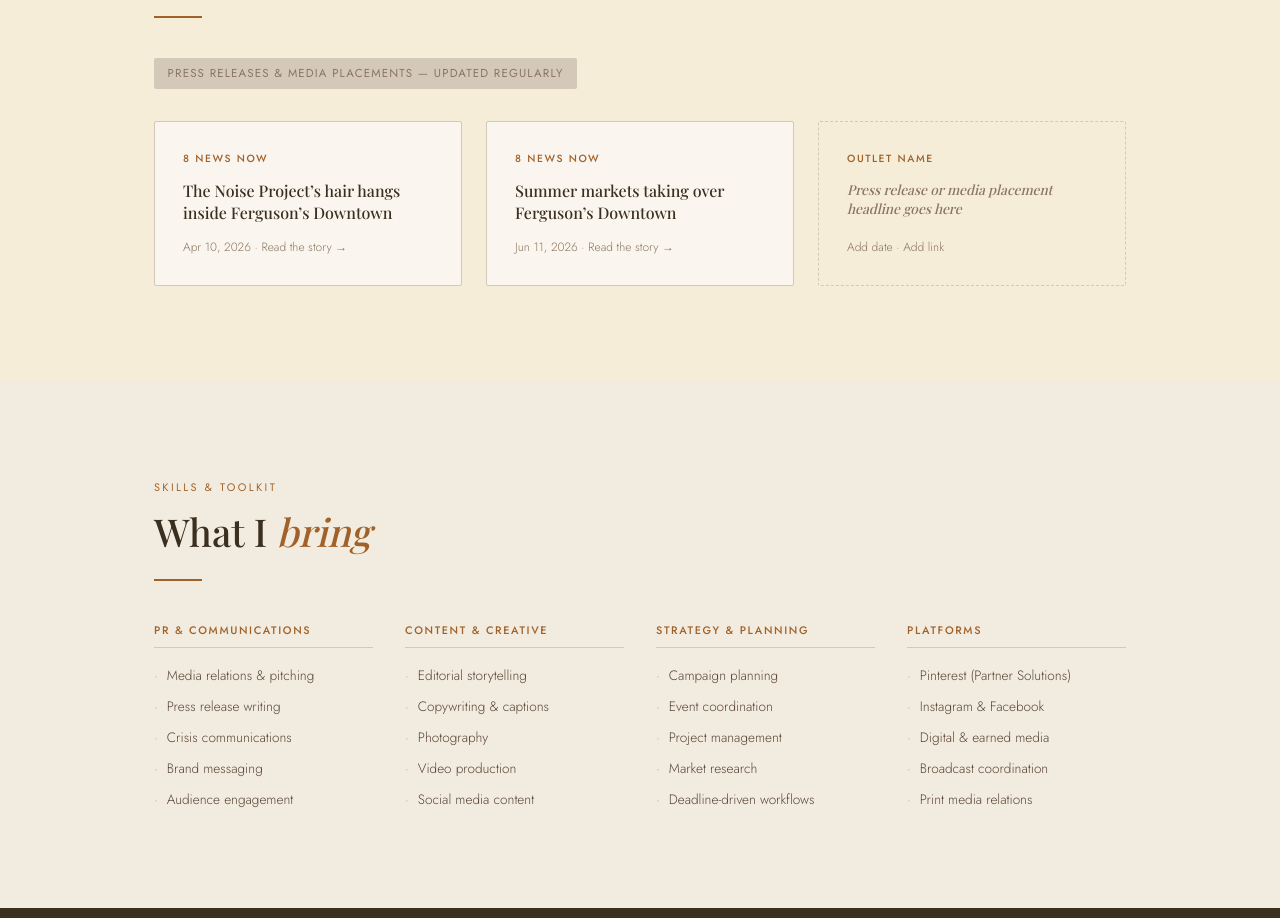
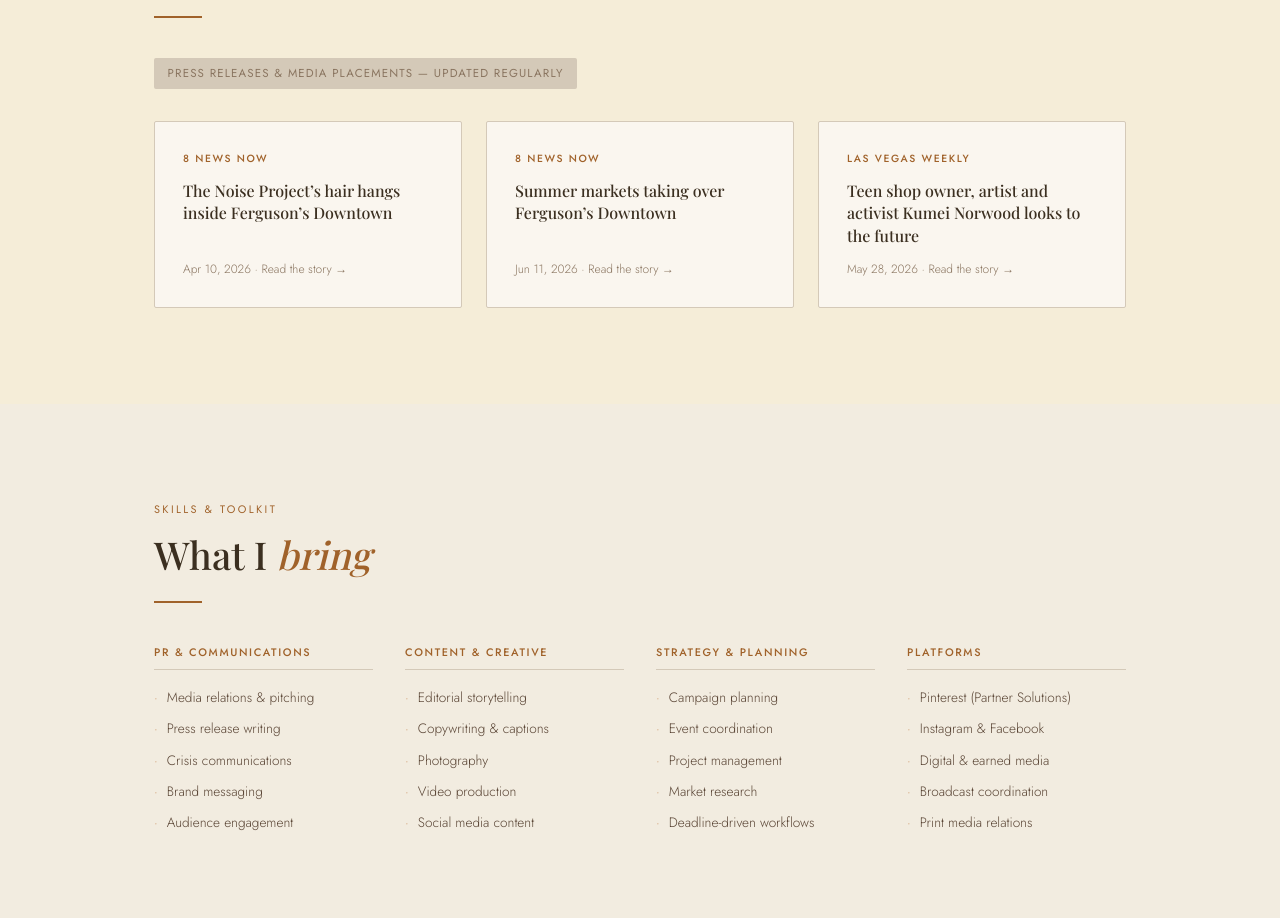
Before and after one commit to whittakermediagroup-collab/SavannahBrianne, a plain HTML site: page index.html in a window 1280 px wide. Shown: the part 5060-5978 px from the top of the page. Drawn offline with nearby package versions, Linux system fonts and the light colour scheme; a web font is replaced by a local one.

Commit message:
Add Las Vegas Weekly placement to Coverage section
Co-Authored-By: Claude Sonnet 5.5 <noreply@anthropic.com>
Claude-Session: https://claude.ai/code/session_01W6afmQMZgQUd6HXLr224co

```diff
--- a/index.html
+++ b/index.html
@@ -1056,11 +1056,11 @@
         <p class="press-headline">Summer markets taking over Ferguson&rsquo;s Downtown</p>
         <p class="press-date">Jun 11, 2026 · Read the story &rarr;</p>
       </a>
-      <div class="press-card press-placeholder fade-up">
-        <p class="press-outlet">Outlet Name</p>
-        <p class="press-headline">Press release or media placement headline goes here</p>
-        <p class="press-date">Add date · Add link</p>
-      </div>
+      <a class="press-card press-link fade-up" href="https://lasvegasweekly.com/news/2026/may/28/teen-shop-owner-artist-and-activist-kumei-norwood/" target="_blank" rel="noopener">
+        <p class="press-outlet">Las Vegas Weekly</p>
+        <p class="press-headline">Teen shop owner, artist and activist Kumei Norwood looks to the future</p>
+        <p class="press-date">May 28, 2026 · Read the story &rarr;</p>
+      </a>
     </div>
 
   </div>
```
